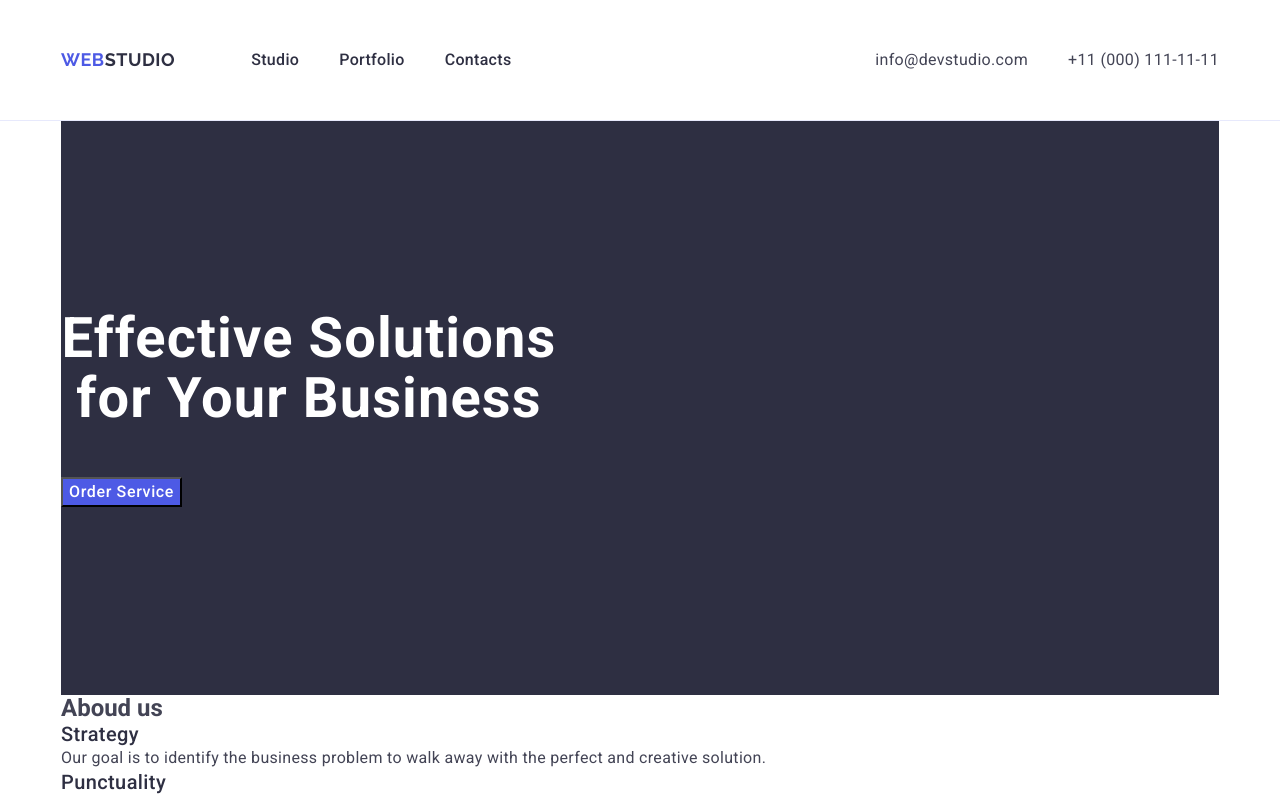
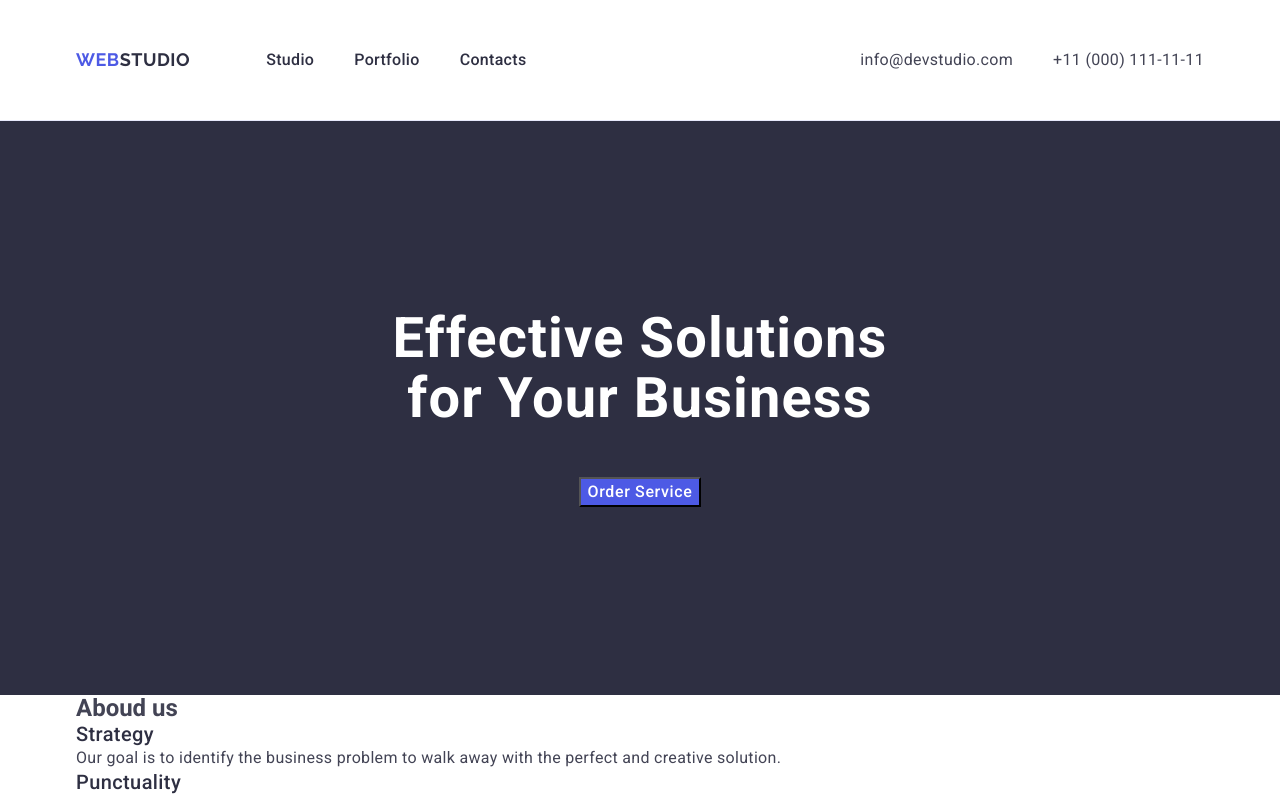
Before and after one commit to maksnadtochii/goit-markup-hw-03, a plain HTML site: page index.html in a window 1280 px wide. Shown: the top 797 px of the page. Drawn offline with nearby package versions, Linux system fonts and the light colour scheme.

Commit message:
apdate-main

```diff
--- a/css/style.css
+++ b/css/style.css
@@ -34,7 +34,7 @@ address {
 
 .container {
     width: 1158px;
-    padding:0 15;
+    padding:0 15px;
     margin: 0 auto;
 }
 
@@ -133,13 +133,16 @@ margin-left: auto;
 
 .main-solutions {
     background: #2e2f42;
-    padding-top: 188px;
-    padding-bottom: 188px;
+        padding-top: 188px;
+        padding-bottom: 188px;
 
 
 
 }
 
+.main-wrap {
+
+}
 
 
 
@@ -151,7 +154,8 @@ margin-left: auto;
     text-align: center;
     color: #fff;
     max-width: 496px;
-    margin-bottom: 48px;
+    padding-bottom: 48px;
+    margin: 0 auto;
 
 
 }
@@ -166,6 +170,7 @@ margin-left: auto;
     color: #fff;
     background: #4d5ae5;
     cursor: pointer;
+    display: block;
     margin: 0 auto;
 
 
--- a/index.html
+++ b/index.html
@@ -62,14 +62,14 @@
 
     <!-- main -->
     <main class="main">
-      <div class="container">
-        <section class="main-solutions">
+      <section class="main-solutions">
+        <div class="container">
           <h1 class="main-solutions-title">
             Effective Solutions for Your Business
           </h1>
           <button class="btn" type="button">Order Service</button>
-        </section>
-      </div>
+        </div>
+      </section>
 
       <!-- Aboud us -->
       <section class="hero">
```
